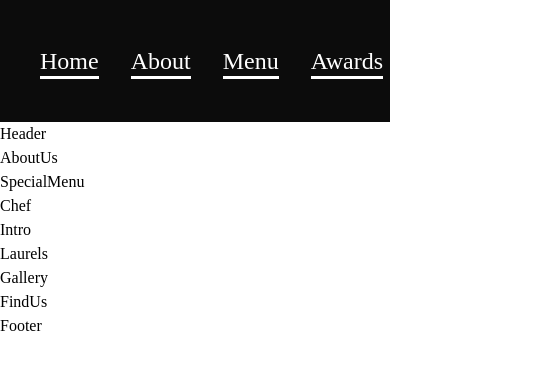
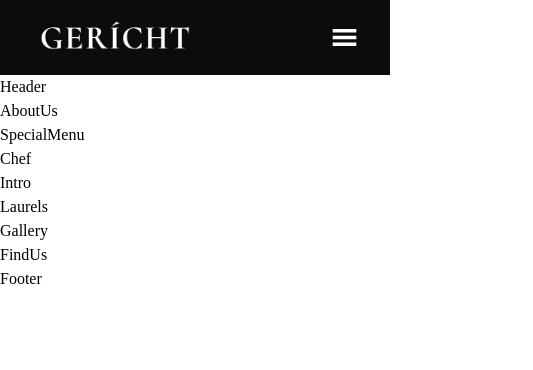
Before and after one commit to sridhram/restaurant-landing-page, a React (Create React App) app: page / in a window 390 px wide. Shown: the top 370 px of the page, 533 px wide, since content can reach past the window. Built offline with nearby package versions, Linux system fonts and the light colour scheme; a web font is replaced by a local one.

Commit message:
navbar component

```diff
--- a/src/components/Navbar/Navbar.css
+++ b/src/components/Navbar/Navbar.css
@@ -7,10 +7,6 @@
   align-items: center;
 }
 
-.app__header--nav {
-  display: flex;
-}
-
 .app__header--menu {
   display: flex;
   font-size: 1.5rem;
@@ -18,9 +14,6 @@
 }
 
 .app__header--book-table-btn {
-  background: transparent;
-  outline: none;
-  border: none;
   color: var(--color-white);
   font-size: 1.25rem;
 }
@@ -28,12 +21,17 @@
 img {
   width: 150px;
 }
-
-.app__header--under-line {
+.app__header--under-line,
+.app__header--book-table-btn {
+  overflow: hidden;
+}
+.app__header--under-line a,
+.app__header--book-table-btn a {
   position: relative;
 }
 
-.app__header--under-line::after {
+.app__header--under-line a::after,
+.app__header--book-table-btn a::after {
   content: "";
   position: absolute;
   height: 0.2rem;
@@ -41,4 +39,58 @@ img {
   background-color: var(--color-white);
   left: 0;
   bottom: -5px;
+  transition: transform 500ms, opacity 300ms;
+  opacity: 0;
+  transform: translate3d(-100%, 0, 0);
 }
+
+.app__header--under-line a:hover::after,
+.app__header--book-table-btn a:hover::after {
+  transform: translate3d(0, 0, 0);
+  opacity: 1;
+}
+
+.mobile-only-menu {
+  display: none;
+}
+
+@media (max-width: 850px) {
+  .mobile-only-menu {
+    display: block;
+  }
+  .app__header--nav,
+  .app__header--book-table-btn {
+    display: none;
+  }
+  .app__header.mobile-only {
+    position: absolute;
+    height: 100vh;
+    width: 100vw;
+    flex-direction: column;
+    justify-content: flex-start;
+    gap: 2rem;
+  }
+  .mobile-only-menu {
+    position: absolute;
+    right: 2rem;
+    top: 1.5rem;
+    height: 27px;
+    width: 27px;
+    cursor: pointer;
+  }
+  .app__header--menu.mobile-only {
+    flex-direction: column;
+    font-size: 1.25rem;
+  }
+  .app__header--logo.mobile-only {
+    display: none;
+  }
+  .app__header--nav.mobile-only {
+    margin-block: auto 0;
+    display: block;
+  }
+  .app__header--book-table-btn.mobile-only {
+    margin-block-end: auto;
+    display: block;
+  }
+}
--- a/src/components/Navbar/Navbar.jsx
+++ b/src/components/Navbar/Navbar.jsx
@@ -1,48 +1,61 @@
-import React from "react";
+import { GiHamburgerMenu } from "react-icons/gi";
 
 import "./Navbar.css";
 import { images } from "../../constants/index";
+import { react, useState } from "react";
 
-const Navbar = () => (
-  <header className="app__header">
-    <a href=".">
+const Navbar = () => {
+  const [toggle, setToggle] = useState(false);
+  const [showCloseIcon, toggleShowCloseIcon] = useState(false);
+  return (
+    <header className={`app__header ${toggle && "mobile-only slide-bottom"}`}>
+      <a
+        className={
+          toggle ? "app__header--logo mobile-only" : "app__header--logo"
+        }
+        href="."
+      >
         <img src={images.gericht} alt="logo" />
       </a>
-    <nav className="app__header--nav">
-      <ul className="app__header--menu">
-        <li>
-          <a className="app__header--under-line" href="#home">
-            Home
-          </a>
+      <nav className={`app__header--nav ${toggle && "mobile-only"}`}>
+        <ul className={`app__header--menu ${toggle && "mobile-only"}`}>
+          <li className="app__header--under-line">
+            <a href="#home">Home</a>
           </li>
-        <li>
-          <a className="app__header--under-line" href="#about">
-            About
-          </a>
+          <li className="app__header--under-line">
+            <a href="#about">About</a>
           </li>
-        <li>
-          <a className="app__header--under-line" href="#menu">
-            Menu
-          </a>
+          <li className="app__header--under-line">
+            <a href="#menu">Menu</a>
           </li>
-        <li>
-          <a className="app__header--under-line" href="#awards">
-            Awards
-          </a>
+          <li className="app__header--under-line">
+            <a href="#awards">Awards</a>
           </li>
-        <li>
-          <a className="app__header--under-line" href="#contact">
-            Contact
-          </a>
+          <li className="app__header--under-line">
+            <a href="#contact">Contact</a>
           </li>
         </ul>
       </nav>
-    <button className="app__header--book-table-btn">
-      <a className="app__header--under-line" href="#book-table">
-        Book a table
-      </a>
+      <button
+        className={`app__header--book-table-btn ${toggle && "mobile-only"}`}
+      >
+        <a href="#book-table">Book a table</a>
+      </button>
+      <button
+        className="mobile-only-menu"
+        onClick={() => {
+          setToggle(!toggle);
+          toggleShowCloseIcon(!showCloseIcon);
+        }}
+      >
+        {!toggle && !showCloseIcon ? (
+          <GiHamburgerMenu fontSize={27} color="#fff" />
+        ) : (
+          <img src={images.logo} />
+        )}
       </button>
     </header>
   );
+};
 
 export default Navbar;
--- a/src/index.css
+++ b/src/index.css
@@ -100,6 +100,12 @@ ul {
   cursor: pointer;
 }
 
+button {
+  background: transparent;
+  outline: none;
+  border: none;
+}
+
 .slide-bottom {
   -webkit-animation: slide-bottom 0.5s cubic-bezier(0.25, 0.46, 0.45, 0.94) both;
   animation: slide-bottom 0.5s cubic-bezier(0.25, 0.46, 0.45, 0.94) both;
```
Lines whose indentation alone changed are shown as unchanged.
